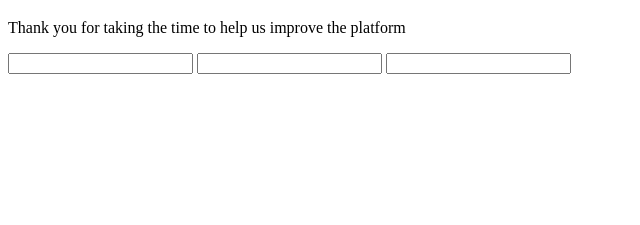
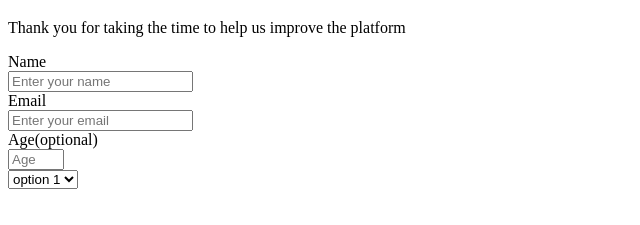
Before and after one commit to saikatgpae/Microverse_saikat_steve, a plain HTML site: page index.html in a window 1280 px wide. Shown: the part 61-286 px from the top of the page, without its empty margins (0-640 px from the left). Drawn offline with Linux system fonts and the light colour scheme.

Commit message:
added range 10-99 to number input, added labels to name, email and age, added placeholder, added a dropdow with id of dropdown

```diff
--- a/index.html
+++ b/index.html
@@ -12,9 +12,16 @@
     <h1 id="title">freeCodeCamp Survey Form</h1>
     <p id="description">Thank you for taking the time to help us improve the platform</p>
     <form id="survey-form">
-        <input id="name" required="">
-        <input type="email" id="email" required="">
-        <input type="number" id="number">
+        <label for="name" id="name-label">Name</label><br>
+        <input id="name" required="" placeholder="Enter your name"> <br>
+        <label for="email" id="email-label">Email</label><br>
+        <input type="email" id="email" required="" placeholder="Enter your email"><br>
+        <label for="number" id="number-label">Age(optional)</label><br>
+        <input placeholder="Age" type="number" id="number" min="10" max="99"><br>
+        <select id="dropdown">
+          <option value="">option 1</option>
+          <option value="">option 2</option>
+        </select>
     </form>
 
     <script  src="js/index.js"></script>
```
